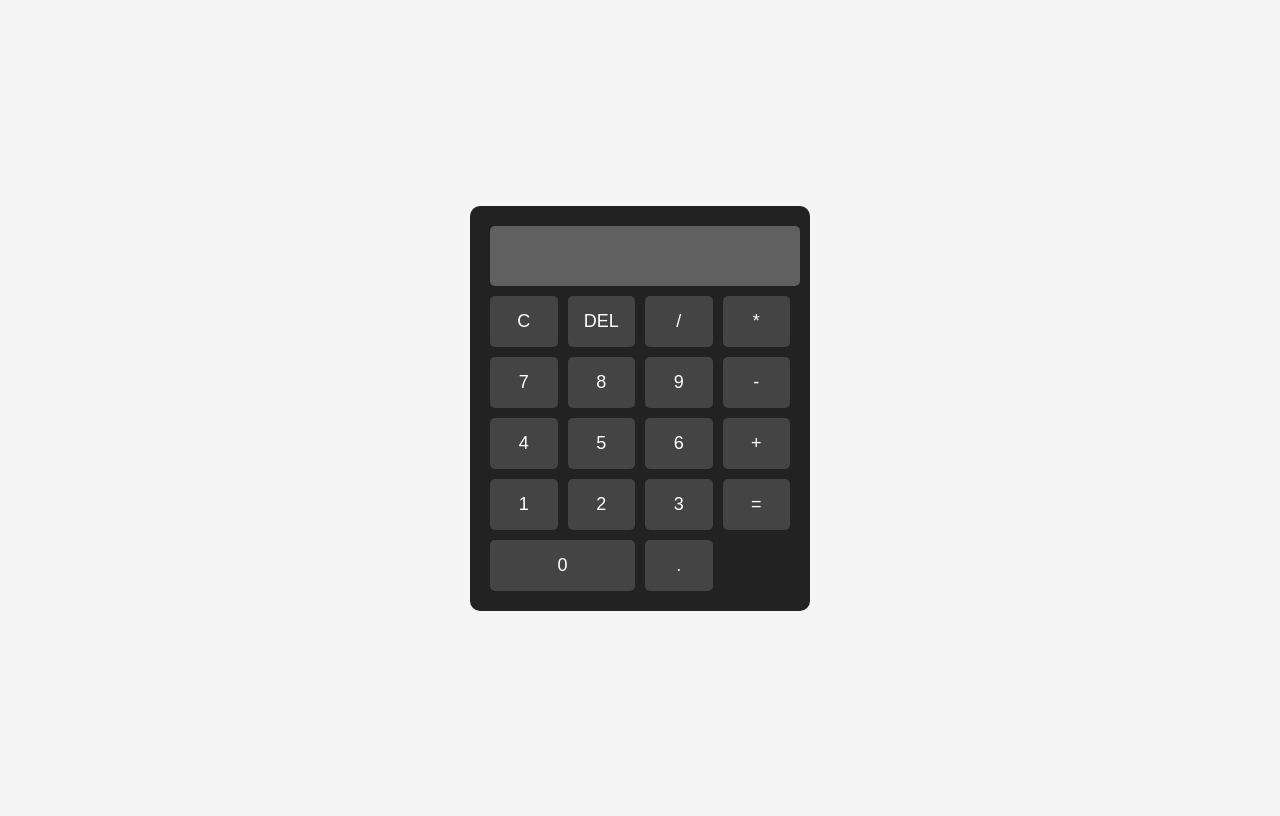
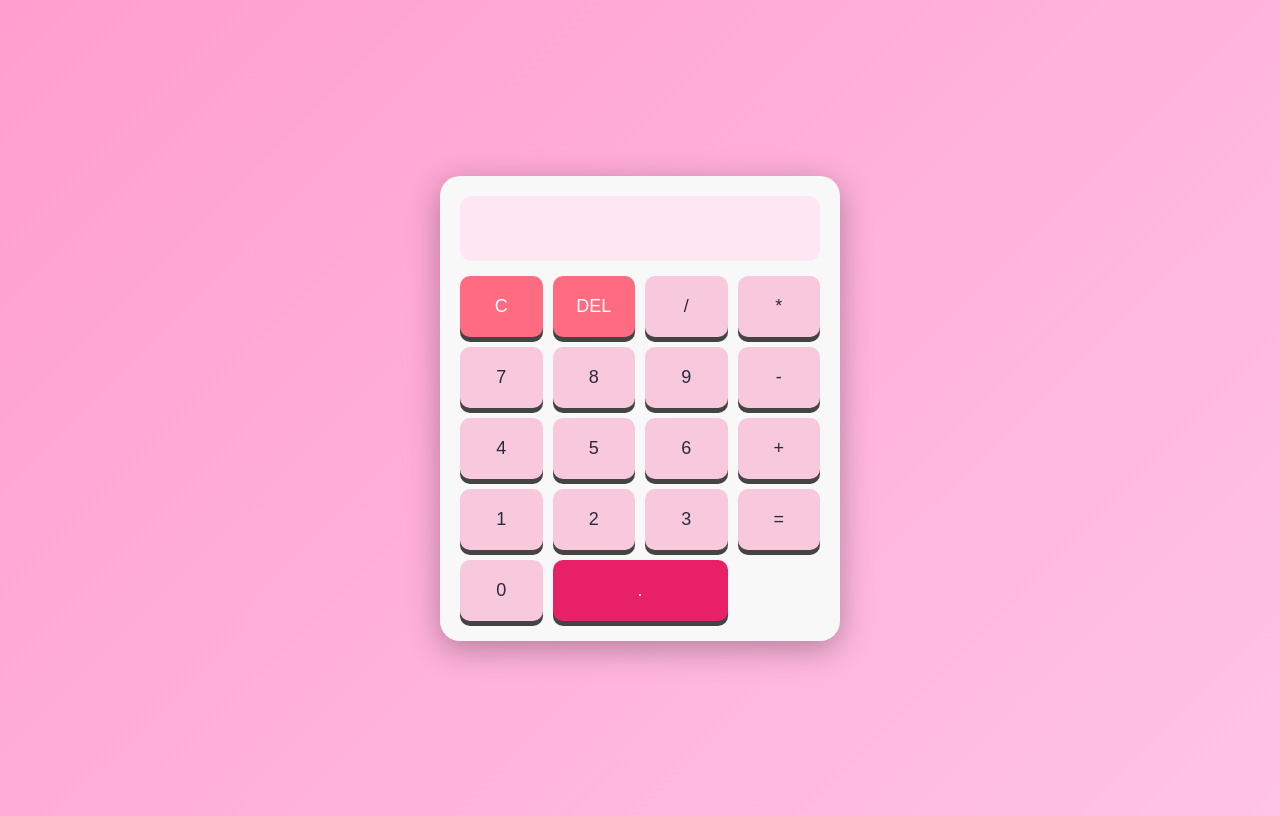
Before and after one commit to samruddhigore-dev/simple-calculator, a plain HTML site: page index.html in a window 1280 px wide. Drawn offline with Linux system fonts and the light colour scheme.

Commit message:
Updated display

```diff
--- a/style.css
+++ b/style.css
@@ -1,30 +1,46 @@
+/* Page styling */
 body {
     display: flex;
     justify-content: center;
     align-items: center;
     height: 100vh;
-    background: #f4f4f4;
-    font-family: Arial, sans-serif;
+    background: linear-gradient(135deg, #ff9ecf, #ffc3e6);
+    font-family: 'Arial', sans-serif;
 }
 
+/* Calculator container */
 .calculator {
-    background: #222;
+    background: #f8f8f8;
+    backdrop-filter: blur(15px);
+    border-radius: 20px;
     padding: 20px;
-    border-radius: 10px;
-    width: 300px;
+    border-radius: 20px;
+    box-shadow: 0 8px 32px rgba(0,0,0,0.3);
+    width: 360px;
 }
 
+.calculator:hover {
+    box-shadow: 0 0 25px #ff7eb3;
+}
+
+/* Display */
 #display {
     width: 100%;
-    height: 50px;
+    height: 65px;
+    box-sizing: border-box;
     font-size: 22px;
     text-align: right;
-    margin-bottom: 10px;
-    padding: 5px;
+    padding: 10px;
+    border-radius: 12px;
     border: none;
-    border-radius: 5px;
+    margin-bottom: 15px;
+    background:#ffe6f2;
+    backdrop-filter: blur(10px);
+    -webkit-backdrop-filter: blur(10px);
+    color: #333;
 }
 
+/* Buttons grid */
 .buttons {
     display: grid;
     grid-template-columns: repeat(4, 1fr);
@@ -32,19 +48,54 @@ body {
 }
 
 button {
-    padding: 15px;
+    padding: 20px;
     font-size: 18px;
     border: none;
-    border-radius: 5px;
+    border-radius: 10px;
     cursor: pointer;
-    background: #444;
-    color: white;
+    background: #f8c8dc;
+    color: #2b2b3c;
+    transition: all 0.3s;
+    box-shadow: 0 5px #444;
+}
+ button {
+      transition: 0.1s;
+ }
+button:hover {
+    background: #ffb6c1;
+    color:white;
+    transform: translateY(-2px);
 }
 
-button:hover {
-    background: #666;
+button:active {
+    transform: scale(0.95);
+    box-shadow: 0 3px #444;
 }
 
-.zero {
+/* Clear and Delete buttons */
+button:nth-child(1), button:nth-child(2) {
+    background:#ff6b81;
+    color:white;
+}
+
+/* Equal button */
+button:last-child {
+    background: hsl(339, 81%, 52%);
+    color:white;
     grid-column: span 2;
 }
+
+.operator{
+    background-color: #ff4ff81;
+    color:white;
+}
+
+@media (max-width: 500px){
+    .calculator{
+        width:90%;
+    }
+    button {
+        padding: 15px
+        font-size: 18px;
+    }
+}
```
